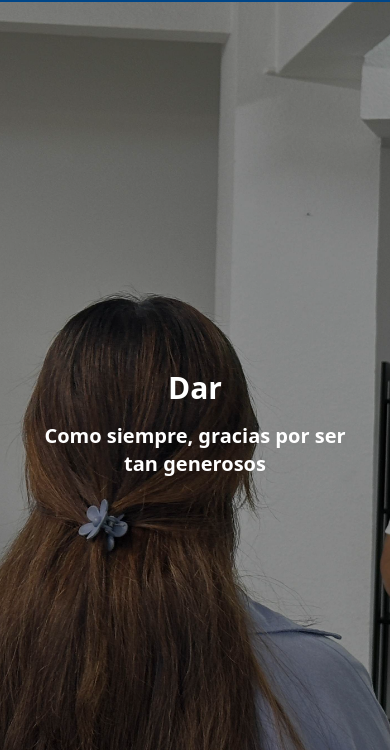
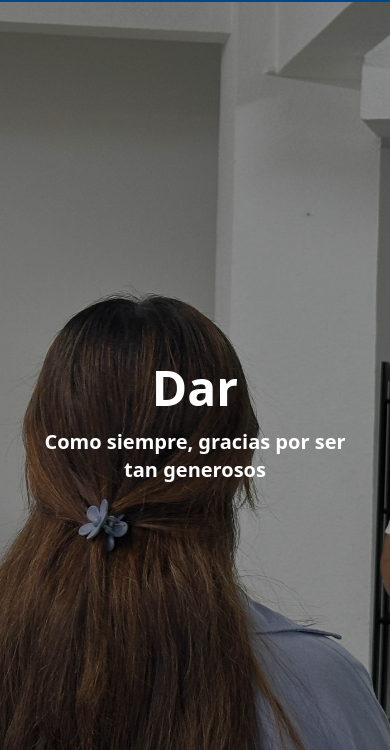
Before and after one commit to joacoooo0/iacym-web, an Astro site: page /dar in a window 390 px wide. Shown: the part 94-844 px from the top of the page. Built offline with nearby package versions, Linux system fonts and the light colour scheme; Astro itself is replaced by a stand-in of ours.

Commit message:
feat ✅ se aumentó el tamaño al titulo de DAR de la vista "dar"

```diff
--- a/src/pages/dar.astro
+++ b/src/pages/dar.astro
@@ -15,7 +15,7 @@ import paypalIcon from "../assets/paypal.svg";
       <div
         class="parallax-overlay absolute inset-0 flex flex-col items-center justify-center text-white text-center text-balance xl:px-96 px-10"
       >
-        <h1 class="sm:text-7xl text-3xl font-extrabold">Dar</h1>
+        <h1 class="sm:text-7xl text-5xl font-extrabold">Dar</h1>
         <p class="mt-4 sm:text-2xl text-xl font-semibold text-pretty">
           Como siempre, gracias por ser tan generosos
         </p>
```
